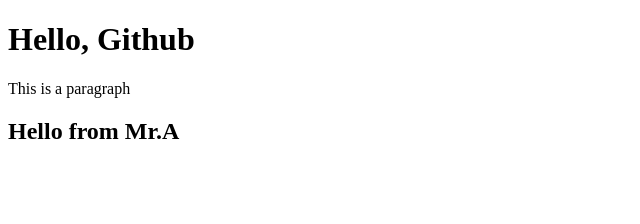
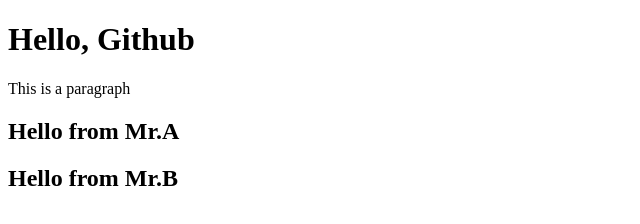
Before and after one commit to ran-bg/GitTest, a plain HTML site: page index.html in a window 1280 px wide. Shown: the whole page, without its empty margins (0-640 px from the left). Drawn offline with Linux system fonts and the light colour scheme.

Commit message:
greetings from Mr.B

```diff
--- a/index.html
+++ b/index.html
@@ -10,5 +10,6 @@
     <h1>Hello, Github</h1>
     <p>This is a paragraph</p>
     <h2>Hello from Mr.A </h2>
+    <h2>Hello from Mr.B </h2>
 </body>
 </html>
```
